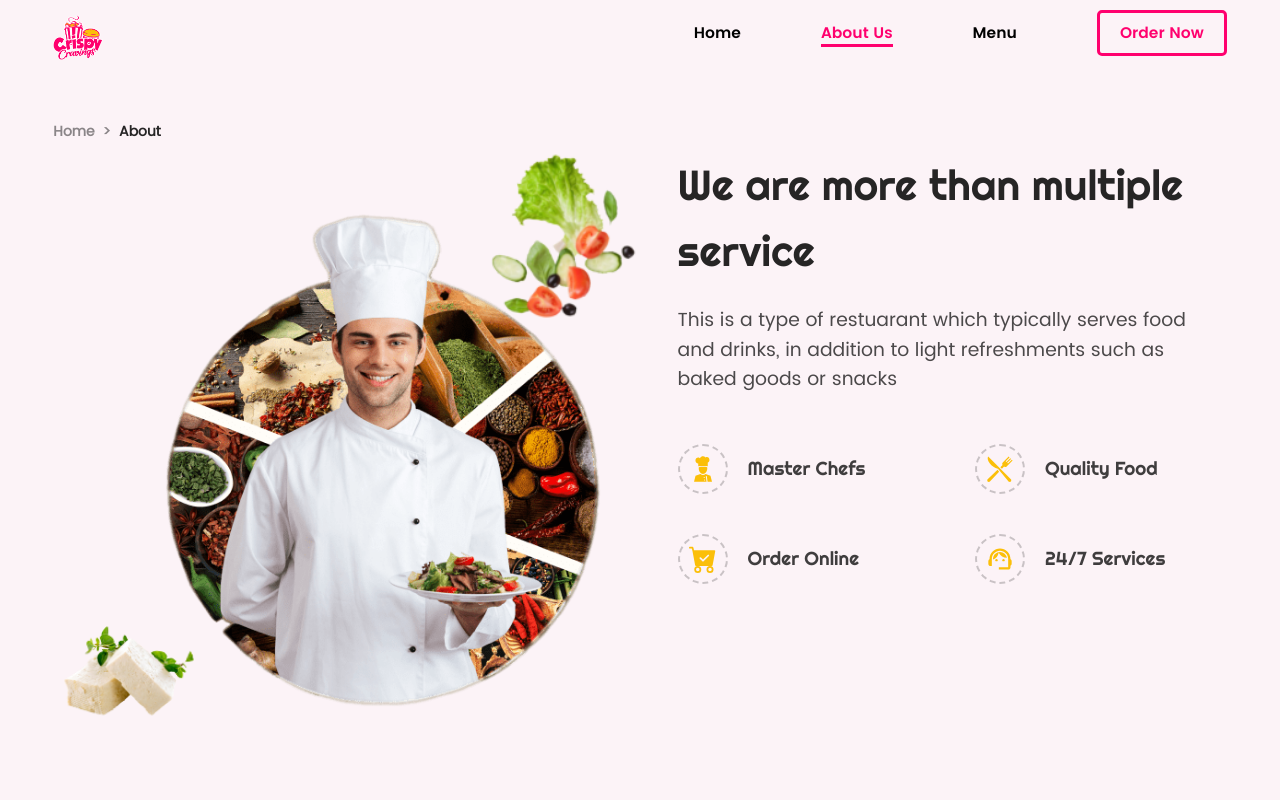
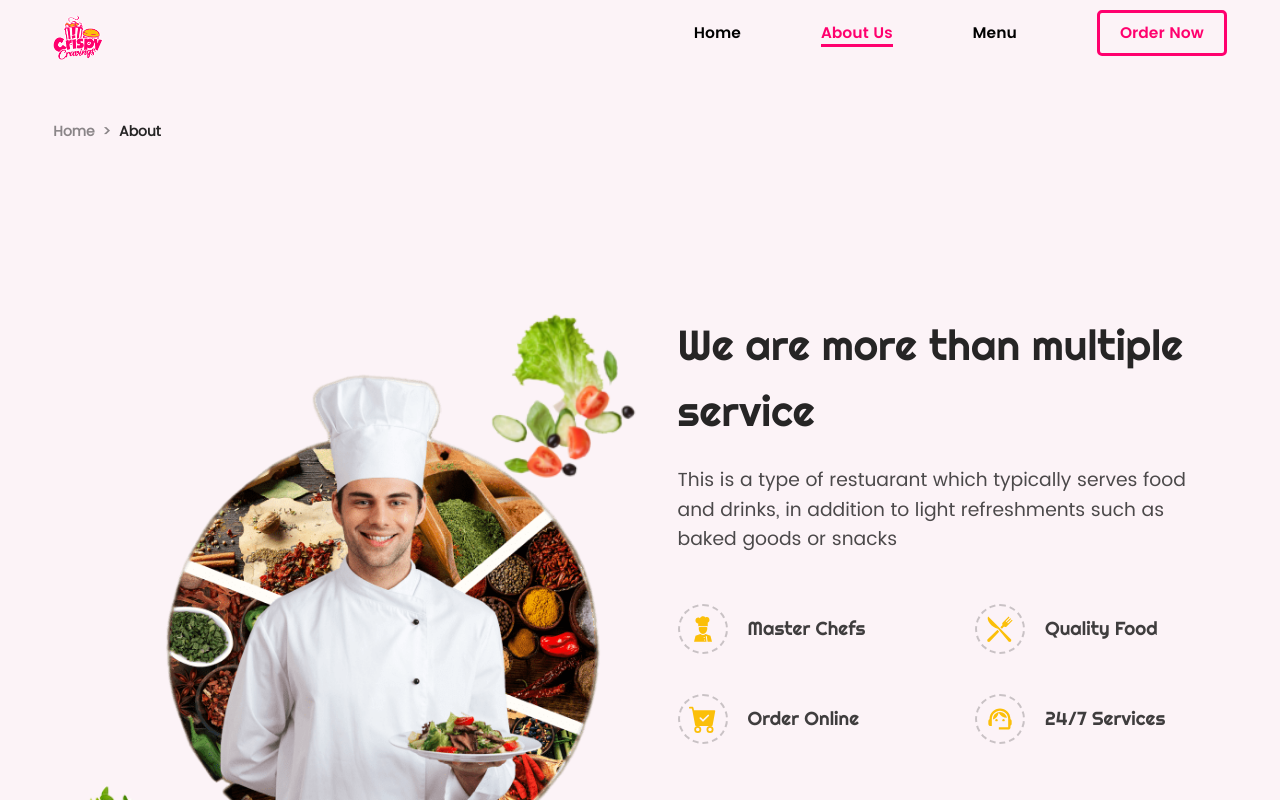
Before and after one commit to dasimems/crispy-cravings, a React (Create React App) app: page /about in a window 1280 px wide. Shown: the top 800 px of the page. Built offline with nearby package versions, Linux system fonts and the light colour scheme; no server answers.

Commit message:
update: done with all functionality

```diff
--- a/src/asset/styles/about.css
+++ b/src/asset/styles/about.css
@@ -74,7 +74,6 @@ button {
 .services {
   width: 100%;
   padding: 150px 0px;
-  padding-top: 10px !important;
 }
 .services .service-image {
   position: relative;
@@ -154,9 +153,12 @@ button {
   -o-transition: 0.5s ease all;
 }
 
+.about-service {
+  margin-top: 20px !important;
+}
+
 .review {
   padding: 150px 0px;
-  padding-top: 0px !important;
 }
 .review .review-header-content h1 {
   font-size: clamp(1.6rem, 2vw, 2rem);
@@ -207,6 +209,10 @@ button {
   }
 }
 
+.about-review {
+  padding-top: 0px !important;
+}
+
 .teams {
   padding-top: 0px;
 }
--- a/src/asset/styles/about.scss
+++ b/src/asset/styles/about.scss
@@ -11,7 +11,7 @@
 .services{
     width: 100%;
     padding: getMeasurement("defaultPadding") 0px;
-    padding-top: 10px !important;
+    // padding-top: 10px !important;
 
     .service-image{
         position: relative;
@@ -106,10 +106,14 @@
     }
 }
 
+.about-service{
+    margin-top: 20px !important;
+}
+
 .review{
     padding: getMeasurement("defaultPadding") 0px;
     // padding-bottom: 100px;
-    padding-top: 0px !important;
+    // padding-top: 0px !important;
 
     .review-header-content{
 
@@ -173,6 +177,11 @@
     }
 }
 
+.about-review{
+    padding-top: 0px !important;
+
+}
+
 .teams{
     padding-top: 0px;
     // border: 1px solid red;
--- a/src/pages/About.jsx
+++ b/src/pages/About.jsx
@@ -100,7 +100,7 @@ const About = () => {
         </Col>
       </Row>
 
-        <Row justify="center" className="services">
+        <Row justify="center" className="services about-service">
 
             <Col span={22}>
 
@@ -155,7 +155,7 @@ const About = () => {
 
       </Row>
 
-      <Row justify="center" className="review teams">
+      <Row justify="center" className="review teams about-review">
 
         <Col span={22}>
 
@@ -213,7 +213,7 @@ const About = () => {
 
       </Row>
 
-      <Row justify="center" className="review">
+      <Row justify="center" className="review about-review">
 
         <Col span={22}>
 
--- a/src/pages/Home.jsx
+++ b/src/pages/Home.jsx
@@ -3,7 +3,7 @@ import React from "react";
 import Slider from "react-slick";
 import { FaArrowLeft, FaArrowRight, FaPlus, FaSearch } from "react-icons/fa";
 import { Link } from "react-router-dom";
-import { dishes, productCategories, review, service, team } from "../utils/constant"
+import { dishes, review, service, team } from "../utils/constant"
 
 import "../asset/styles/home.css"
 import { CustomerReview, Dishes, ImageAnimation, TeamCard } from "../components";
@@ -21,9 +21,10 @@ function Home(props) {
     var reviewRef;
     const [productCats, setProductCats] = useState([]);
     const [presentCat, setPresentCat] = useState("");
+    const [fetchedProduct, setFetchedProduct] = useState([])
 
 
-    const {products} = useGlobalContext()
+    const {products, productCategories} = useGlobalContext()
 
     var settings = {
       dots: false,
@@ -137,7 +138,7 @@ function Home(props) {
 
       if(productCategories.length < 8){
         setProductCats(productCategories)
-        setPresentCat(productCategories[0].label)
+        setPresentCat(productCategories[0]?.label)
       }else{
 
         var newProdCat = []
@@ -162,7 +163,15 @@ function Home(props) {
 
       }
 
-    }, [])
+    }, [productCategories])
+
+    useEffect(()=>{
+
+      var productList = products.filter(prod => prod.category.name === presentCat);
+
+      setFetchedProduct(productList)
+
+    }, [products, presentCat])
 
   return (
     <>
@@ -377,7 +386,7 @@ function Home(props) {
 
             <Row className="dishes-container">
 
-                {products.slice(0, 8).map((product, index)=>{
+                {fetchedProduct.slice(0, 8).map((product, index)=>{
 
                   return(
                     <Col key={index} span={5} lg={{span: 5}} md={{span: 11}} sm={{span: 11}} xs={{span: 24}} className="dishes-content">
```
Also changed, not shown: 1 other file (tests, documents, lock files or other folders).
